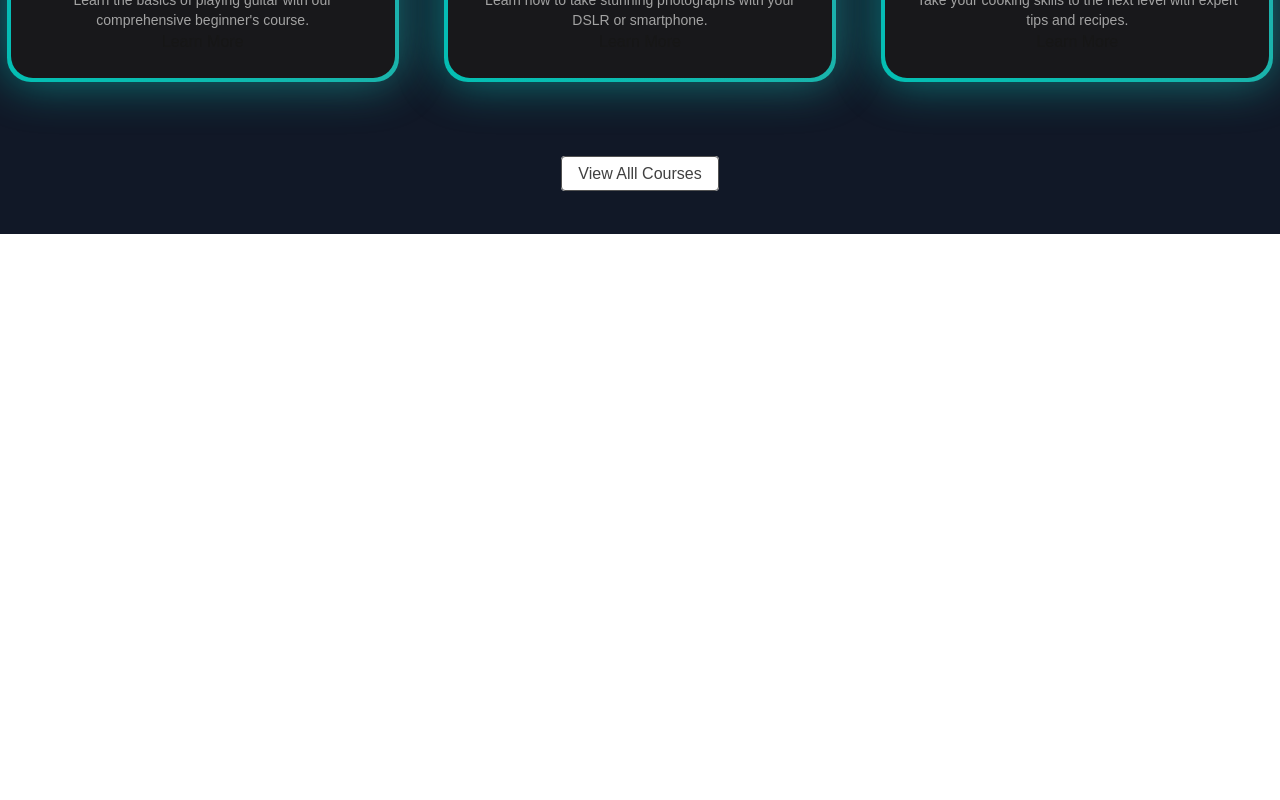
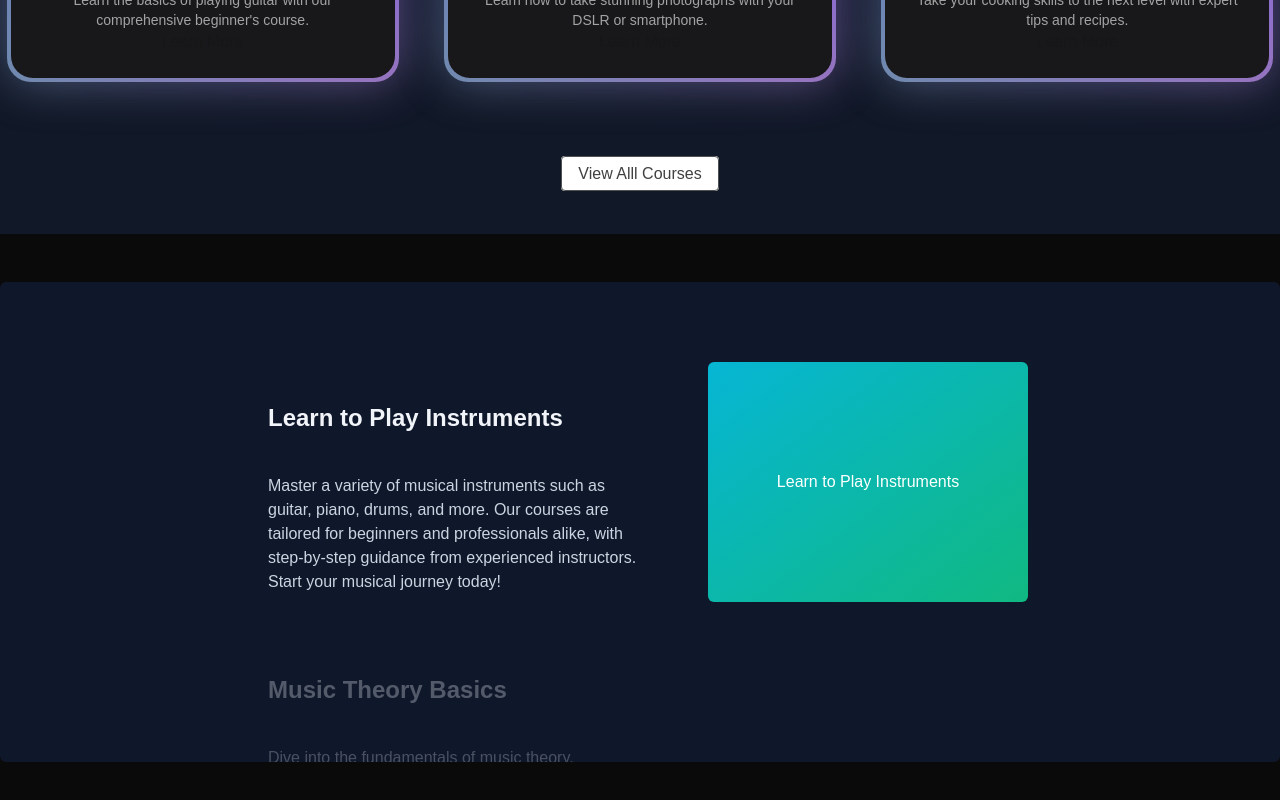
Before and after one commit to sachinjaiswal01/MusicNextjs, a Next.js app: page / in a window 1280 px wide. Shown: the part 890-1690 px from the top of the page. Before the commit the page ends 1124 px from the top, so only its background shows below. Built offline with nearby package versions, Linux system fonts and the light colour scheme.

Commit message:
integrating sticky scrolling

```diff
--- a/src/app/page.tsx
+++ b/src/app/page.tsx
@@ -2,12 +2,14 @@
 // import Image from "next/image";
 import FeaturedCourses from '@/components/FeaturedCourses';
 import HeroSection from '@/components/HeroSection'
+import WhyChooseUs from '@/components/WhyChooseUs';
 export default function Home() {
   return (
     <main className= "min-h-screen bg-black/[0.96] antialiased bg-grid-white/[0.02]">
 
       <HeroSection/>
       <FeaturedCourses/>
+      <WhyChooseUs/>
 
     </main>
 
--- /dev/null
+++ b/src/components/WhyChooseUs.tsx
@@ -0,0 +1,58 @@
+"use client";
+import React from "react";
+import { StickyScroll } from "./ui/sticky-scroll-reveal";
+
+
+const content = [
+    {
+      title: "Learn to Play Instruments",
+      description:
+        "Master a variety of musical instruments such as guitar, piano, drums, and more. Our courses are tailored for beginners and professionals alike, with step-by-step guidance from experienced instructors. Start your musical journey today!",
+      content: (
+        <div className="h-full w-full bg-[linear-gradient(to_bottom_right,var(--cyan-500),var(--emerald-500))] flex items-center justify-center text-white">
+          Learn to Play Instruments
+        </div>
+      ),
+    },
+    {
+      title: "Music Theory Basics",
+      description:
+        "Dive into the fundamentals of music theory. Understand scales, chords, rhythm, and melody to enhance your musical skills. Perfect for those looking to improve their understanding of music composition and performance.",
+      content: (
+        <div className="h-full w-full flex items-center justify-center text-white">
+          Music Theory Demo
+        </div>
+      ),
+    },
+    {
+      title: "Record and Produce Music",
+      description:
+        "Learn the art of music production with our hands-on courses. From recording techniques to mixing and mastering, gain the skills needed to create professional-grade music tracks. Suitable for aspiring producers and sound engineers.",
+      content: (
+        <div className="h-full w-full bg-[linear-gradient(to_bottom_right,var(--orange-500),var(--yellow-500))] flex items-center justify-center text-white">
+          Record and Produce Music
+        </div>
+      ),
+    },
+    {
+      title: "Explore Genres and Styles",
+      description:
+        "Discover the richness of various music genres like classical, jazz, rock, and electronic. Our courses provide an in-depth understanding of each genre, helping you to appreciate and create music in diverse styles.",
+      content: (
+        <div className="h-full w-full bg-[linear-gradient(to_bottom_right,var(--purple-500),var(--pink-500))] flex items-center justify-center text-white">
+          Explore Genres and Styles
+        </div>
+      ),
+    },
+  ];
+
+
+function WhyChooseUs() {
+  return (
+    <div className="py-12">
+      <StickyScroll content={content} />
+    </div>
+  )
+}
+
+export default WhyChooseUs
--- /dev/null
+++ b/src/components/ui/sticky-scroll-reveal.tsx
@@ -0,0 +1,112 @@
+"use client";
+import React, { useEffect, useRef, useState } from "react";
+import { useMotionValueEvent, useScroll } from "framer-motion";
+import { motion } from "framer-motion";
+import { cn } from "@/utils/cn";
+
+export const StickyScroll = ({
+  content,
+  contentClassName,
+}: {
+  content: {
+    title: string;
+    description: string;
+    content?: React.ReactNode | any;
+  }[];
+  contentClassName?: string;
+}) => {
+  const [activeCard, setActiveCard] = React.useState(0);
+  const ref = useRef<any>(null);
+  const { scrollYProgress } = useScroll({
+    // uncomment line 22 and comment line 23 if you DONT want the overflow container and want to have it change on the entire page scroll
+    // target: ref
+    container: ref,
+    offset: ["start start", "end start"],
+  });
+  const cardLength = content.length;
+
+  useMotionValueEvent(scrollYProgress, "change", (latest) => {
+    const cardsBreakpoints = content.map((_, index) => index / cardLength);
+    const closestBreakpointIndex = cardsBreakpoints.reduce(
+      (acc, breakpoint, index) => {
+        const distance = Math.abs(latest - breakpoint);
+        if (distance < Math.abs(latest - cardsBreakpoints[acc])) {
+          return index;
+        }
+        return acc;
+      },
+      0
+    );
+    setActiveCard(closestBreakpointIndex);
+  });
+
+  const backgroundColors = [
+    "var(--slate-900)",
+    "var(--black)",
+    "var(--neutral-900)",
+  ];
+  const linearGradients = [
+    "linear-gradient(to bottom right, var(--cyan-500), var(--emerald-500))",
+    "linear-gradient(to bottom right, var(--pink-500), var(--indigo-500))",
+    "linear-gradient(to bottom right, var(--orange-500), var(--yellow-500))",
+  ];
+
+  const [backgroundGradient, setBackgroundGradient] = useState(
+    linearGradients[0]
+  );
+
+  useEffect(() => {
+    setBackgroundGradient(linearGradients[activeCard % linearGradients.length]);
+  }, [activeCard]);
+
+  return (
+    <motion.div
+      animate={{
+        backgroundColor: backgroundColors[activeCard % backgroundColors.length],
+      }}
+      className="h-[30rem] overflow-y-auto flex justify-center relative space-x-10 rounded-md p-10"
+      ref={ref}
+    >
+      <div className="div relative flex items-start px-4">
+        <div className="max-w-2xl">
+          {content.map((item, index) => (
+            <div key={item.title + index} className="my-20">
+              <motion.h2
+                initial={{
+                  opacity: 0,
+                }}
+                animate={{
+                  opacity: activeCard === index ? 1 : 0.3,
+                }}
+                className="text-2xl font-bold text-slate-100"
+              >
+                {item.title}
+              </motion.h2>
+              <motion.p
+                initial={{
+                  opacity: 0,
+                }}
+                animate={{
+                  opacity: activeCard === index ? 1 : 0.3,
+                }}
+                className="text-kg text-slate-300 max-w-sm mt-10"
+              >
+                {item.description}
+              </motion.p>
+            </div>
+          ))}
+          <div className="h-40" />
+        </div>
+      </div>
+      <div
+        style={{ background: backgroundGradient }}
+        className={cn(
+          "hidden lg:block h-60 w-80 rounded-md bg-white sticky top-10 overflow-hidden",
+          contentClassName
+        )}
+      >
+        {content[activeCard].content ?? null}
+      </div>
+    </motion.div>
+  );
+};
```
Also changed, not shown: src/components/sticky-scroll-reveal.tsx (added).
